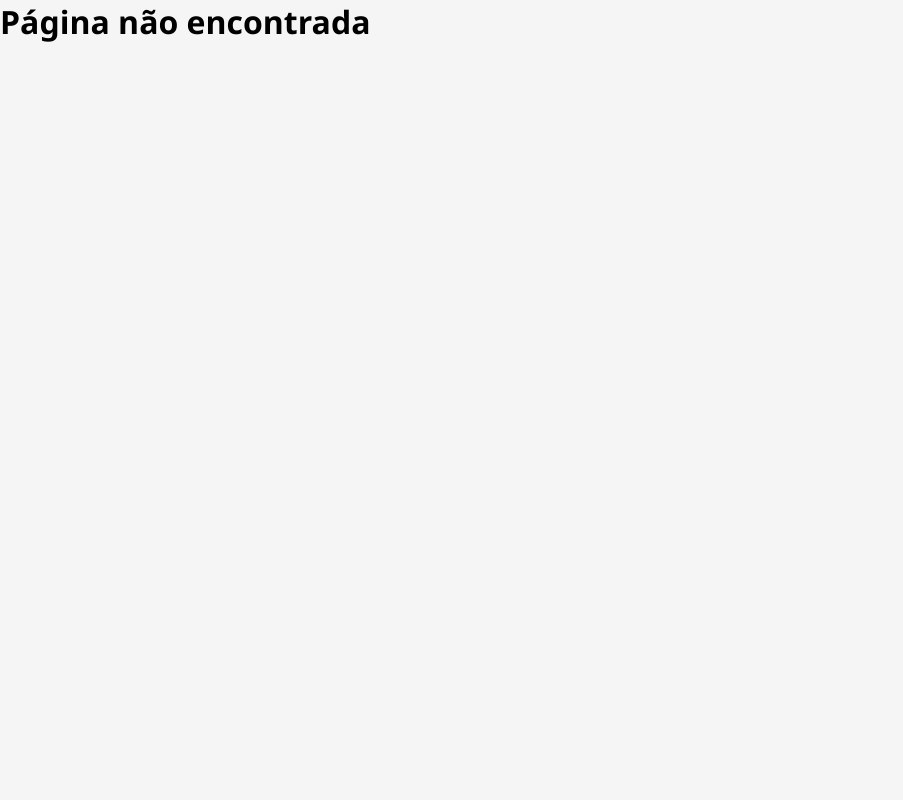
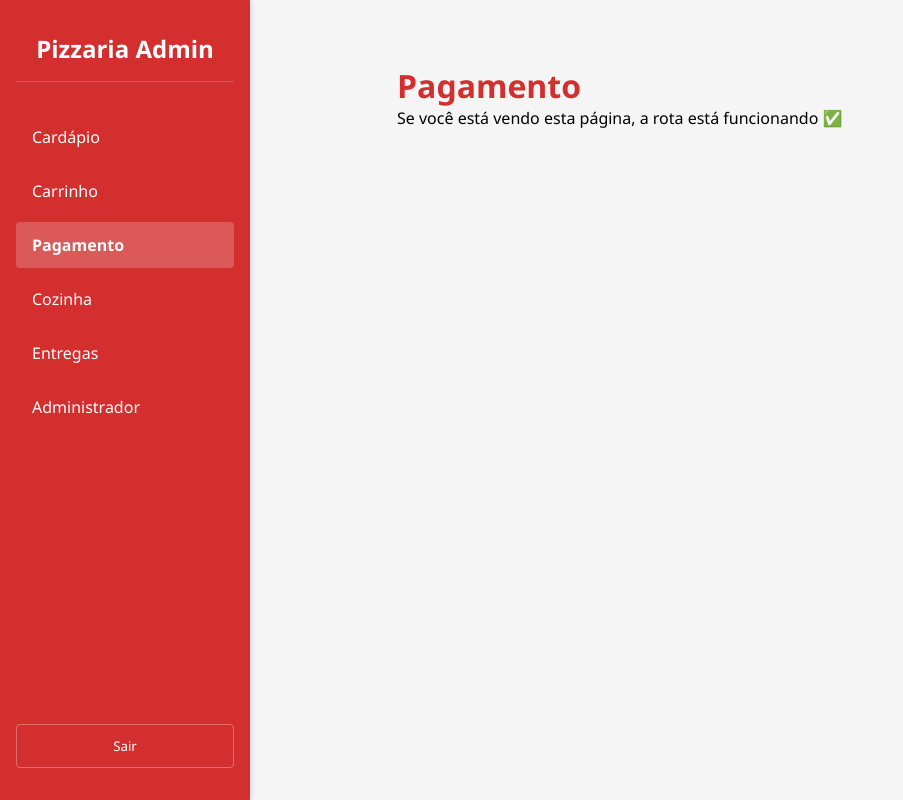
Before and after one commit to g-ribeirods/proj_pizzaria_2, a React (Vite) app: page /pagamento in a window 1280 px wide. Shown: the whole page, without its empty margins (0-903 px from the left). Built offline with nearby package versions, Linux system fonts and the light colour scheme; sample sign-in values are in the browser's storage.

Commit message:
payment page created

```diff
--- a/src/components/Sidebar.jsx
+++ b/src/components/Sidebar.jsx
@@ -90,6 +90,9 @@ export function Sidebar() {
         <MenuItem>
           <MenuLink to="/carrinho">Carrinho</MenuLink>
         </MenuItem>
+        <MenuItem>
+          <MenuLink to="/pagamento">Pagamento</MenuLink>
+        </MenuItem>
 
         {user?.role === 'admin' && (
           <>
--- /dev/null
+++ b/src/pages/Pagamento.jsx
@@ -0,0 +1,22 @@
+// src/pages/Pagamento.jsx
+import React from 'react';
+import styled from 'styled-components';
+
+const Container = styled.div`
+  padding: 2rem;
+  max-width: 800px;
+  margin: 0 auto;
+`;
+
+const Title = styled.h1`
+  color: #d32f2f;
+`;
+
+export function Pagamento() {
+  return (
+    <Container>
+      <Title>Pagamento</Title>
+      <p>Se você está vendo esta página, a rota está funcionando ✅</p>
+    </Container>
+  );
+}
--- a/src/routes/AppRoutes.jsx
+++ b/src/routes/AppRoutes.jsx
@@ -8,6 +8,8 @@ import { Admin } from '../pages/Admin';
 import { NotFound } from '../pages/NotFound';
 import { ProtectedRoute } from './ProtectedRoute';
 import { AdminLayout } from '../components/AdminLayout';
+import { Pagamento } from '../pages/Pagamento';
+
 
 export function AppRoutes() {
   return (
@@ -25,6 +27,7 @@ export function AppRoutes() {
             <Route path="/cozinha" element={<Cozinha />} />
             <Route path="/entregas" element={<Entregas />} />
             <Route path="/admin" element={<Admin />} />
+            <Route path="/pagamento" element={<Pagamento />} />
           </Route>
         </Route>
       </Route>
```
